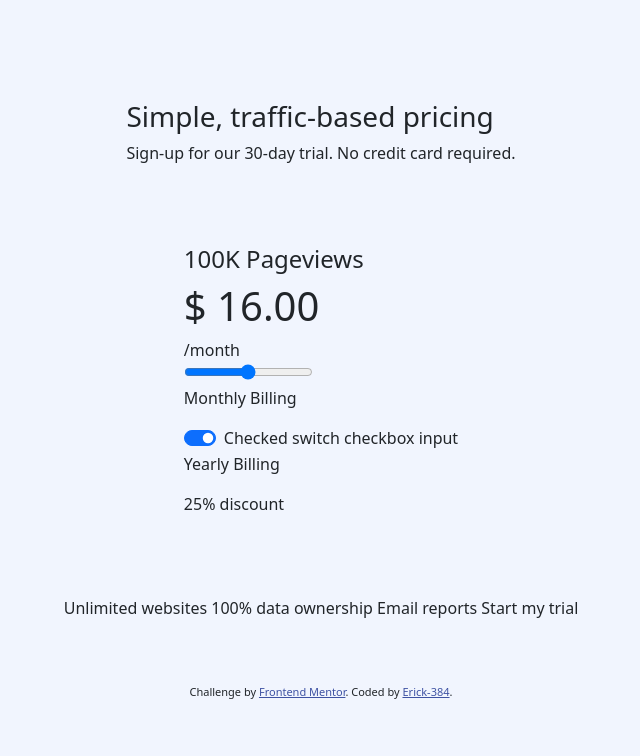
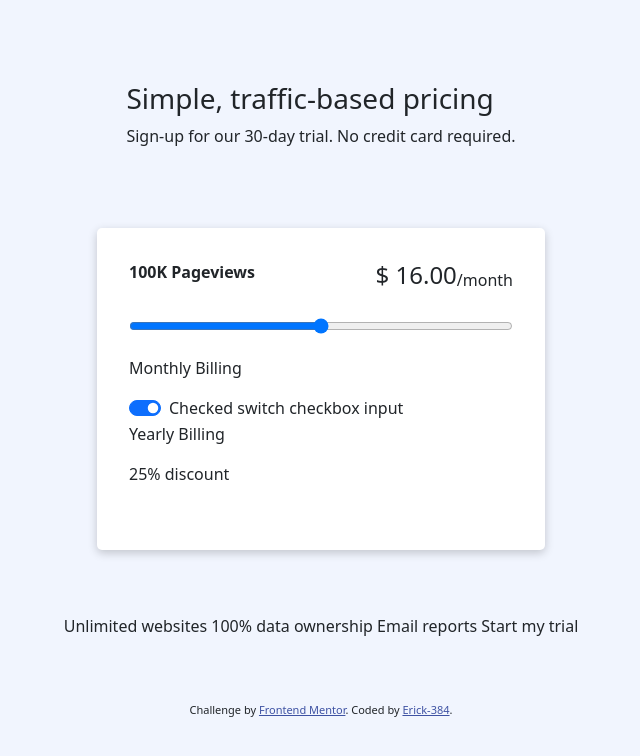
Before and after one commit to Erick384/Interactive-pricing-component, a plain HTML site: page index.html in a window 1280 px wide. Shown: the whole page, without its empty margins (319-959 px from the left). Drawn offline with nearby package versions, Linux system fonts and the light colour scheme.

Commit message:
Interactive-pricing-component commits

```diff
--- a/index.html
+++ b/index.html
@@ -36,10 +36,10 @@
     <div class="container1">
       <div class="one">
         <div class="oneLeft">
-          <h4>100K Pageviews</h4>
+          <p>100K Pageviews</p>
         </div>
         <div class="oneRight">
-          <h1>$ 16.00</h1>
+          <h4>$ 16.00</h4>
           <span>/month</span>
         </div>
       </div>
--- a/style.css
+++ b/style.css
@@ -15,3 +15,29 @@ body{
     justify-content: center;
     height: 100vh;
 }
+.container1{
+    display: flex;
+    flex-direction: column;
+    gap: 1rem;
+    background-color: hsl(0, 0%, 100%);
+    box-shadow: 0 3px 10px rgb(0 0 0 / 0.2);
+    padding: 2rem;
+    border-radius: 5px;
+    width: 35vw;
+}
+.one{
+    display: flex;
+    justify-content: space-between;
+    align-items: center;
+}
+.oneLeft p {
+    font-weight: bold;
+}
+.oneRight{
+    display: flex;
+    align-items: center;
+
+}
+#range{
+    width: 100%;
+}
```
Also changed, not shown: script.js (added, +23 -0 lines).
